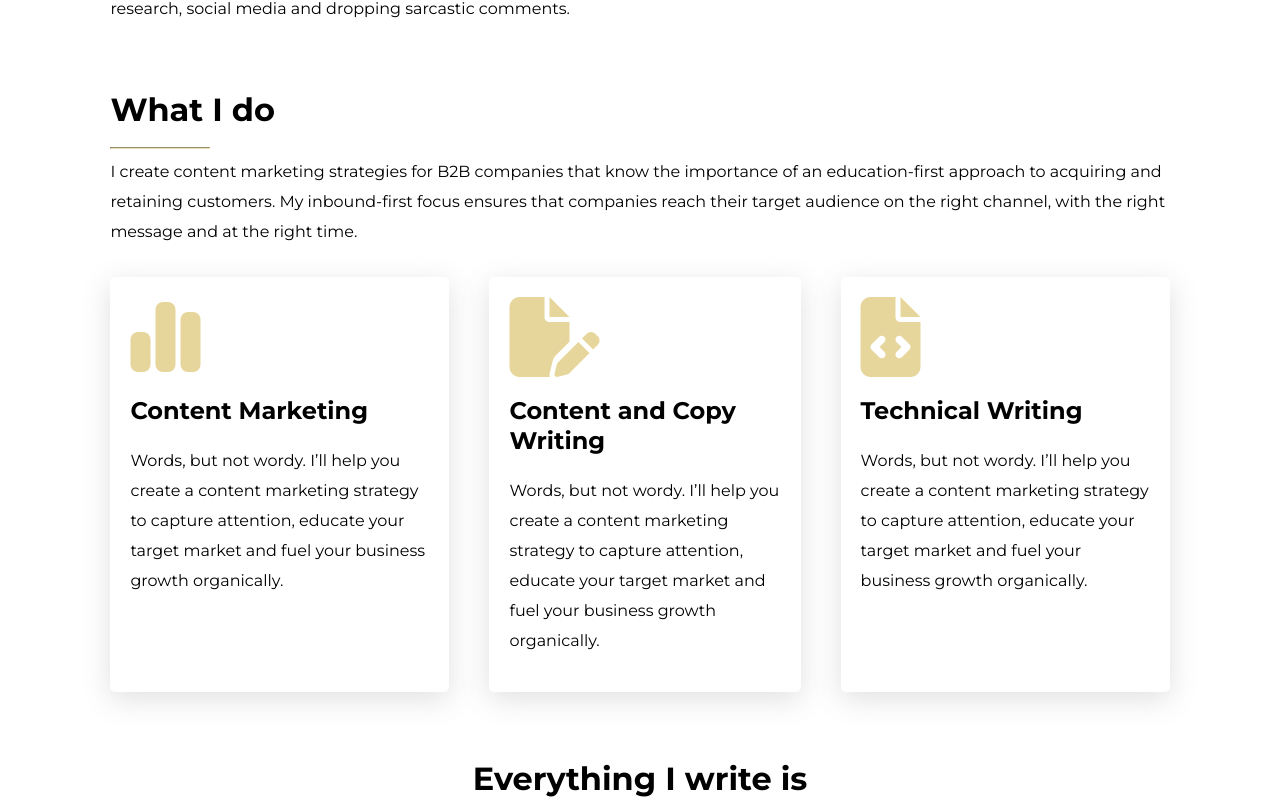
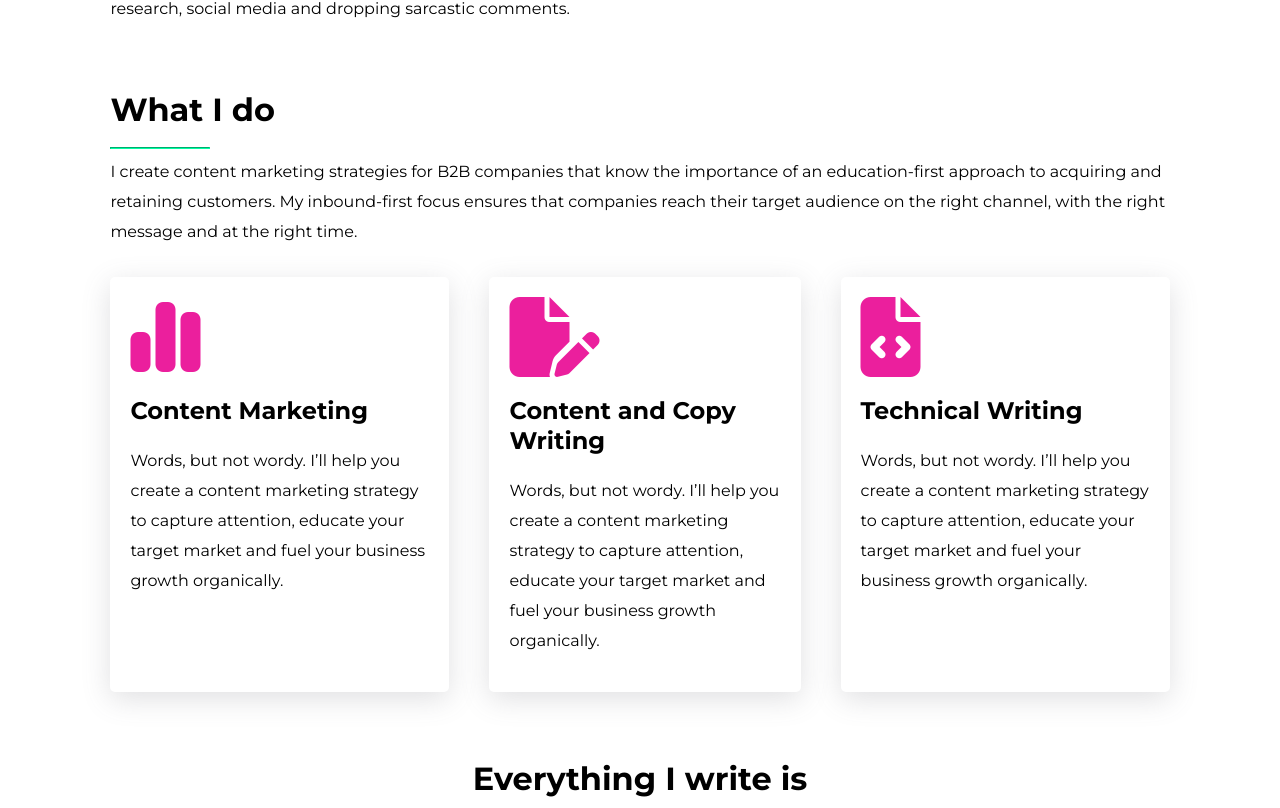
Before and after one commit to ambx/iDeotic-Internship-Portfolio, a Next.js app: page / in a window 1280 px wide. Shown: the part 1092-1900 px from the top of the page. Built offline with nearby package versions, Linux system fonts and the light colour scheme.

Commit message:
accent color change

```diff
--- a/styles/_colors.scss
+++ b/styles/_colors.scss
@@ -1,4 +1,4 @@
 $bg: white;
-$accent1: #ebdeb2;
-$accent2: #2E3047;
+$accent1: #01FFA4;
+$accent2: #171E2E;
 $accent3: #e99f4c;
--- a/styles/global.scss
+++ b/styles/global.scss
@@ -33,6 +33,6 @@ button{
 
 #uspIcon{
   text-align: center;
-  color: #E7D69B;
+  color: #eb1f9d;
   font-size: 5em;
 }
```
